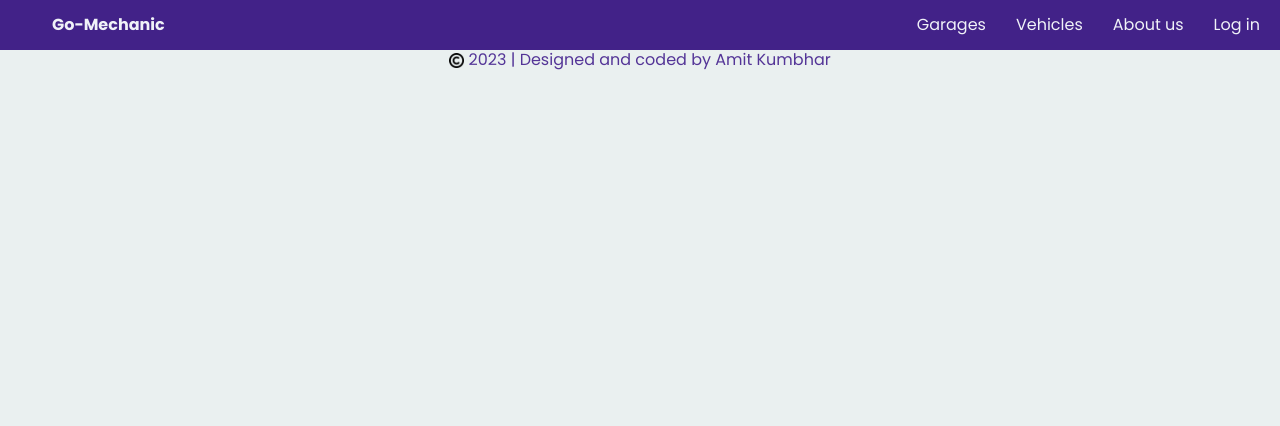
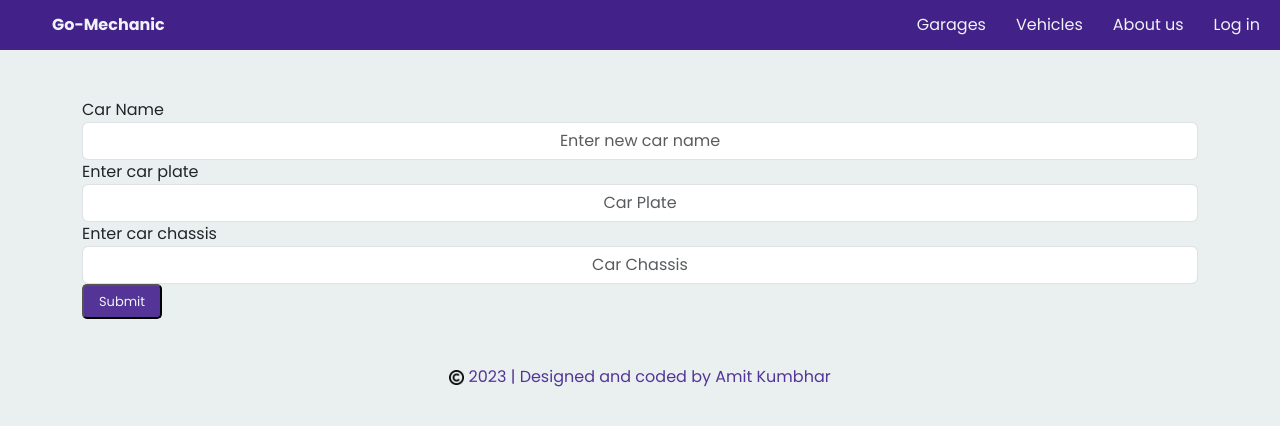
Before and after one commit to Welcometocodeamit/Go-Mechanic-Frontend, a React (Create React App) app: page /updatevehicle in a window 1280 px wide. Shown: the top 426 px of the page. Built offline with nearby package versions, Linux system fonts and the light colour scheme; a web font is replaced by a local one.

Commit message:
Update vehicle feature

```diff
--- a/src/App.css
+++ b/src/App.css
@@ -581,3 +581,37 @@ input {
   padding: auto;
   gap: 20px;
 }
+
+table{
+  margin: 20px auto;
+  text-align: center;
+}
+
+th, tr, td{
+  padding: 10px;
+  border: 1px dotted black;
+
+}
+
+thead{
+  background-color: rgb(176, 193, 207);
+}
+
+tbody{
+  background-color: rgb(202, 219, 230);
+}
+
+#adminheading{
+  color: rgb(66, 34, 136);
+  margin: 20px;
+
+}
+
+#addgaragebtn{
+  width: 30vw;
+  text-align: center;
+}
+
+.vehiclecardbtns{
+  margin: 0px 5px;
+}
--- a/src/App.js
+++ b/src/App.js
@@ -10,6 +10,7 @@ import Vehicles from './Components/Vehicles';
 import AboutUs from './Components/AboutUs';
 import AboutMe from './Components/AboutMe';
 import AdminLogin from './Components/AdminLogin';
+import UpdateVehicleForm from './Components/UpdateVehicleForm';
 
 function App() {
   return (
@@ -26,6 +27,7 @@ function App() {
         <Route path='/vehicles' element={<Vehicles/>}/>
         <Route path='/aboutus' element={<AboutUs/>}/>
         <Route path='/adminLogin' element={<AdminLogin/>}/>
+        <Route path='/updatevehicle' element={<UpdateVehicleForm/>}/>
       </Routes>
       <AboutMe/>
    </BrowserRouter>
--- a/src/Components/AddVehicle.js
+++ b/src/Components/AddVehicle.js
@@ -1,7 +1,8 @@
 import React from 'react'
 
 export default function AddVehicle() {
-    function addVehicleInfo(){
+    async function addVehicleInfo(event){
+        event.preventDefault();
         let vehicleName = document.getElementById('vehiclename').value
         let plateNo = document.getElementById('plateno').value
         let chassis = document.getElementById('chassis').value
@@ -21,10 +22,11 @@ export default function AddVehicle() {
 
         let url = "https://gomechanicbackend.onrender.com/api/cars"
 
-        try{fetch(url, requestOptions).then(response=>{
+        try{await fetch(url, requestOptions).then(response=>{
             if (!response.ok) {
                 throw new Error(`Failed to add vehicle. Status: ${response.status}`);
-              }
+                console.log("Not ok")
+              }else(console.log("ok"))
               window.location.reload()
         }).catch((e)=>{console.log("Unable to fetch")})}catch (err) {
             console.error(err);}
--- a/src/Components/AdminGarageComponent.js
+++ b/src/Components/AdminGarageComponent.js
@@ -1,13 +1,16 @@
 import React from 'react'
 
-export default function (props) {
+export default function ({orgname, city, services, price }) {
   return (
-    <div id='adming'>
-      <div className='contentofadmin'><h5>{props.orgname}</h5></div>
-      <div className='contentofadmin'><p>City: {props.city}</p></div>
-      <div className='contentofadmin'><p>Services: {props.services}</p></div>
-      <div className='contentofadmin'><p>Cost: {props.price}</p></div>
-      <div className='contentofadmin'><button>Delete</button>&nbsp;&nbsp;<button>Update</button></div>
-    </div>
+    <>
+    <tr>
+      <td>{orgname}</td>
+      <td>{city}</td>
+      <td>{services}</td>
+      <td>{price}</td>
+      <td><button>Update</button></td>
+      <td><button>Delete</button></td>
+    </tr>
+    </>
   )
 }
--- a/src/Components/AdminLogin.js
+++ b/src/Components/AdminLogin.js
@@ -7,7 +7,7 @@ export default function AdminLogin() {
     const [isAdmin, setIsAdmin] = useState(false);
 
     function adminVerification(){
-        const username="Amitkumbhar"
+        const username="Amit"
         const password="Amit@123"
 
         let inputEmail=document.getElementById('email').value
@@ -52,13 +52,35 @@ export default function AdminLogin() {
                 </div>
             }
 
-            {isAdmin &&
-                garages.map((element) => {
-                    return <AdminGarageComponent key={element.id} orgname={element.organizationName} city={element.city}
-                        services={element.serviceName} price={element.serviceCost}/>
-                })
+            {isAdmin && (<>
+            <center><h4 id='adminheading'>Admin panal</h4></center>
+            <center><span><button id='addgaragebtn'>Add garage</button></span></center>
+            <table border={"1px solid black"}>
+                <thead>
+                <tr>
+                    <th>Garage Name</th>
+                    <th>City</th>
+                    <th>Garage Service</th>
+                    <th>Cost</th>
+                    <th>Update Garage</th>
+                    <th>Delete Garage</th>
+                </tr>
+                </thead>
+                <tbody>
+                {garages.map((element) => (
+                    <AdminGarageComponent
+                    key={element.id}
+                    orgname={element.organizationName}
+                    city={element.city}
+                    services={element.serviceName}
+                    price={element.serviceCost}
+                    />
+                ))}
+                </tbody>
+            </table>
+            </>
+            )}
 
-            }
         </>
     );
 }
--- /dev/null
+++ b/src/Components/UpdateVehicleForm.js
@@ -0,0 +1,74 @@
+import React from 'react'
+import { useLocation } from 'react-router-dom';
+import { useState } from 'react';
+
+export default function UpdateVehicleForm() {
+
+    const location = useLocation();
+    const queryParams = new URLSearchParams(location.search);
+    const carId = queryParams.get('id') || '';
+    const defaultName = queryParams.get('name') || '';
+    const defaultPlate = queryParams.get('plate') || '';
+    const defaultChassis = queryParams.get('chassis') || '';
+
+    const [carName, setCarName] = useState(defaultName)
+    const [carPlate, setCarPlate] = useState(defaultPlate)
+    const [carChassis, setCarChassis] = useState(defaultChassis)
+
+    async function updateVehicle(event){
+        event.preventDefault();
+        let url = `https://gomechanicbackend.onrender.com/api/cars/updatecar/${carId}`
+
+        let data = {
+            carName: carName,
+            carPlate: carPlate,
+            carChassis:carChassis
+        }
+
+        let requestOptions = {
+            method: 'PUT',
+            headers: { 'Content-Type': 'application/json',
+                        'Access-Control-Allow-Origin':'*' },
+            body: JSON.stringify(data)
+        };
+
+        try{await fetch(url, requestOptions).then(response=>{
+            if (!response.ok) {
+                throw new Error(`Failed to update vehicle. Status: ${response.status}`);
+                console.log("inside not ok")
+              }else{
+                alert("Vehicle Update sucess")
+              }
+              window.location.href = '/vehicles';
+
+        }).catch((e)=>{console.log("Unable to update vehicle")})}catch (err) {
+            console.error(err);}
+
+    }
+
+  return (
+    <>
+        <form className='container my-5' onSubmit={updateVehicle}>
+            <div className="form-group">
+                <label htmlFor="exampleInputEmail1">Car Name</label>
+                <input type="text" className="form-control" id="exampleInputEmail1" aria-describedby="emailHelp" placeholder="Enter new car name" value={carName}
+                    onChange={(e) => setCarName(e.target.value)}/>
+            </div>
+            <div className="form-group">
+                <label htmlFor="exampleInputPassword1">Enter car plate</label>
+                <input type="text" className="form-control" id="exampleInputPassword1" placeholder="Car Plate" value={carPlate}
+                    onChange={(e) => setCarPlate(e.target.value)}/>
+            </div>
+
+            <div className="form-group">
+                <label htmlFor="exampleInputPassword1">Enter car chassis</label>
+                <input type="text" className="form-control" id="exampleInputPassword1" placeholder="Car Chassis" value={carChassis}
+                    onChange={(e) => setCarChassis(e.target.value)}/>
+            </div>
+
+            <button type="submit" id='submitformbtn'>Submit</button>
+        </form>
+
+    </>
+  )
+}
--- a/src/Components/VehicleCard.js
+++ b/src/Components/VehicleCard.js
@@ -3,6 +3,7 @@ import audi from '../Assets/audi.png'
 import carmodel from '../Assets/Carmodel.png'
 import plate from '../Assets/license-plate.png'
 import lastservice from '../Assets/last-minute.png'
+import { Link } from 'react-router-dom'
 
 export default function VehicleCard(props) {
 
@@ -51,7 +52,8 @@ export default function VehicleCard(props) {
             </div>
 
             <div>
-              <button onClick={deleteVehicle}>Delete</button>
+              <button className='vehiclecardbtns' onClick={deleteVehicle}>Delete</button>
+              <Link to={`/updatevehicle?id=${props.carId}&name=${props.carName}&plate=${props.carPlate}&chassis=${props.carChassis}`}><button className='vehiclecardbtns'>Update</button></Link>
             </div>
 
           </div>
--- a/src/Components/Vehicles.js
+++ b/src/Components/Vehicles.js
@@ -34,7 +34,7 @@ async componentDidMount(){
           <div style={{display:'flex', flexDirection:'column'}}>
           {this.state.data?.map((element)=>{
             return <VehicleCard key={element.id} carName={element.carName}
-            carPlate={element.carPlate} carId={element.id}/>
+            carPlate={element.carPlate} carId={element.id} carChassis={element.carChassis} />
              })}
           </div>
 
```
